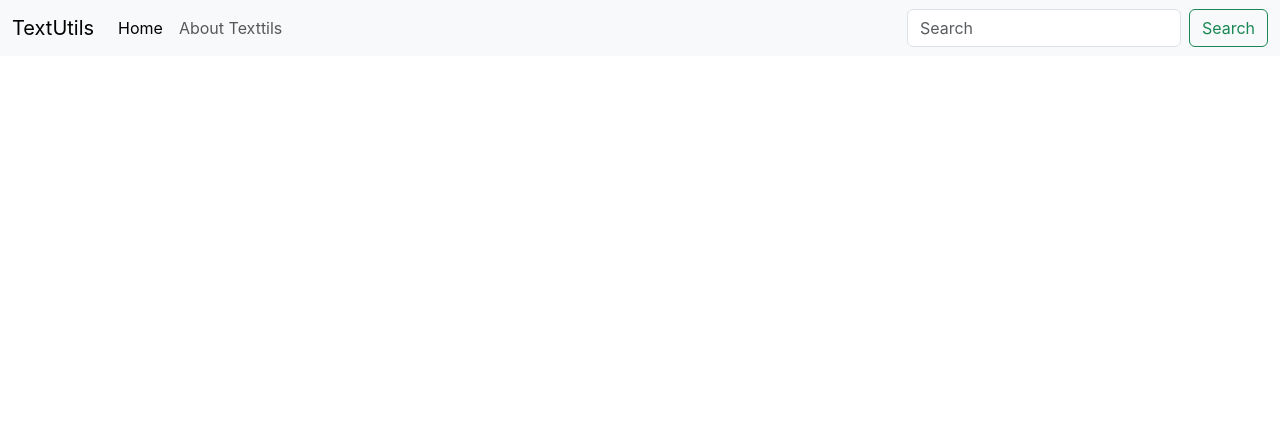
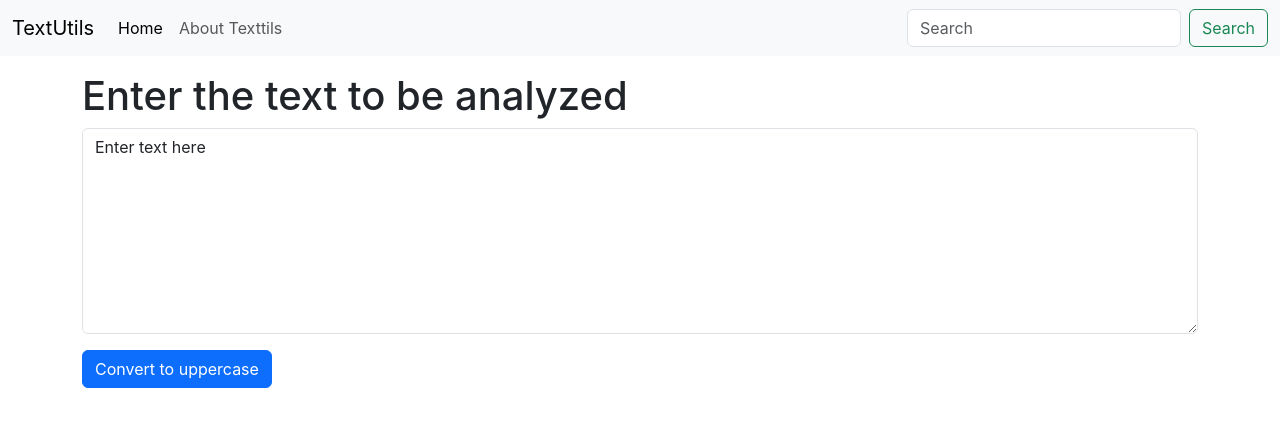
Before and after one commit to Thakur-Sanskar-Anhal/react-first, a React (Create React App) app: page / in a window 1280 px wide. Shown: the top 426 px of the page. Built offline with nearby package versions, Linux system fonts and the light colour scheme.

Commit message:
made the upper case funcn work

```diff
--- a/src/App.js
+++ b/src/App.js
@@ -1,10 +1,13 @@
 import NavBar from "./components/NavBar";
+import TextForms from './components/TextForm'
 
 function App() {
   return (
     <>
       <NavBar title="TextUtils" aboutText="About Texttils"/>
-      {/* <NavBar/> */}
+      <div className="container my-3">
+      <TextForms heading="Enter the text to be analyzed"/>
+      </div>
     </>
   );
 }
--- /dev/null
+++ b/src/components/TextForm.js
@@ -0,0 +1,29 @@
+import React, { useState } from 'react'
+
+export default function TextForm(props) {
+
+    let handleUpClick = ()=>{
+        console.log("up clicked ");
+        let upText= text.toUpperCase();
+        setText(upText);
+    }
+
+    let handleOnChange = (event)=>{
+        console.log("on change");
+        setText(event.target.value);
+    }
+
+    const [text, setText] = useState("Enter text here");
+  return (
+    <div>
+        <h1>{props.heading}</h1>
+        <div className="mb-3">
+            <textarea className="form-control" id="myBox" value={text} rows="8" onChange={handleOnChange}></textarea>
+        </div>
+        <button className="btn btn-primary" onClick={handleUpClick}>Convert to uppercase</button>
+        {/* <button className="btn btn-primary">Convert to uppercase</button>
+        <button className="btn btn-primary">Convert to uppercase</button>
+        <button className="btn btn-primary">Convert to uppercase</button> */}
+    </div>
+  )
+}
```
